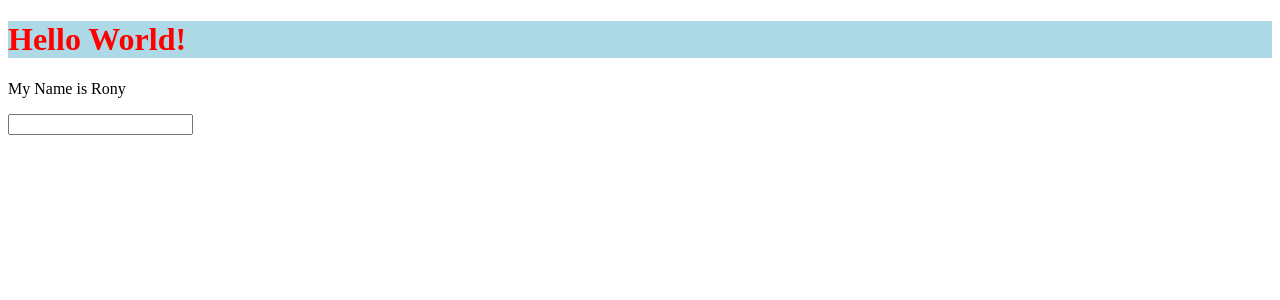
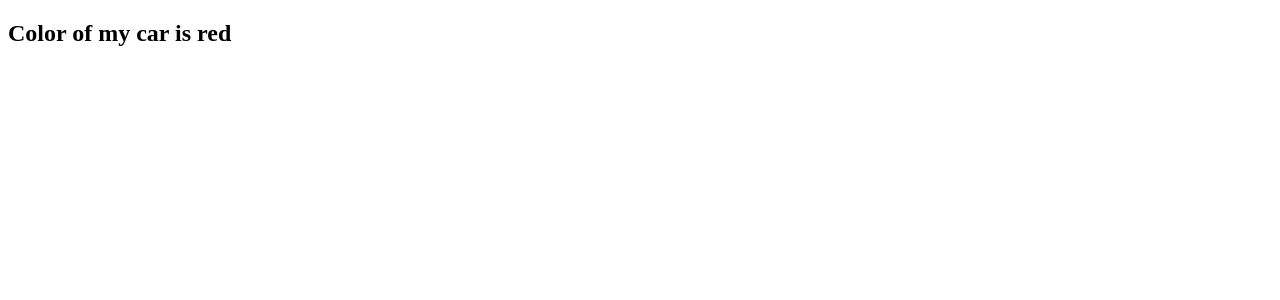
Before and after one commit to rony-hassan/react, a React (Vite) app: page / in a window 1280 px wide. Shown: the top 300 px of the page. Built offline with nearby package versions, Linux system fonts and the light colour scheme.

Commit message:
added function and class components

```diff
--- a/src/PracticeFile.jsx
+++ b/src/PracticeFile.jsx
@@ -1,3 +1,5 @@
+import React from "react";
+/*
 function Practice() {
 
   const headerstyle = {
@@ -17,3 +19,17 @@ function Practice() {
 }
 
 export default Practice;
+*/
+
+class Practice extends React.Component {
+  constructor() {
+    super();
+    this.state = { color: "red" };
+  }
+
+  render() {
+    return <h2>Color of my car is {this.state.color}</h2>;
+  }
+}
+
+export default Practice;
```
Also changed, not shown: 1 other file (tests, documents, lock files or other folders).
